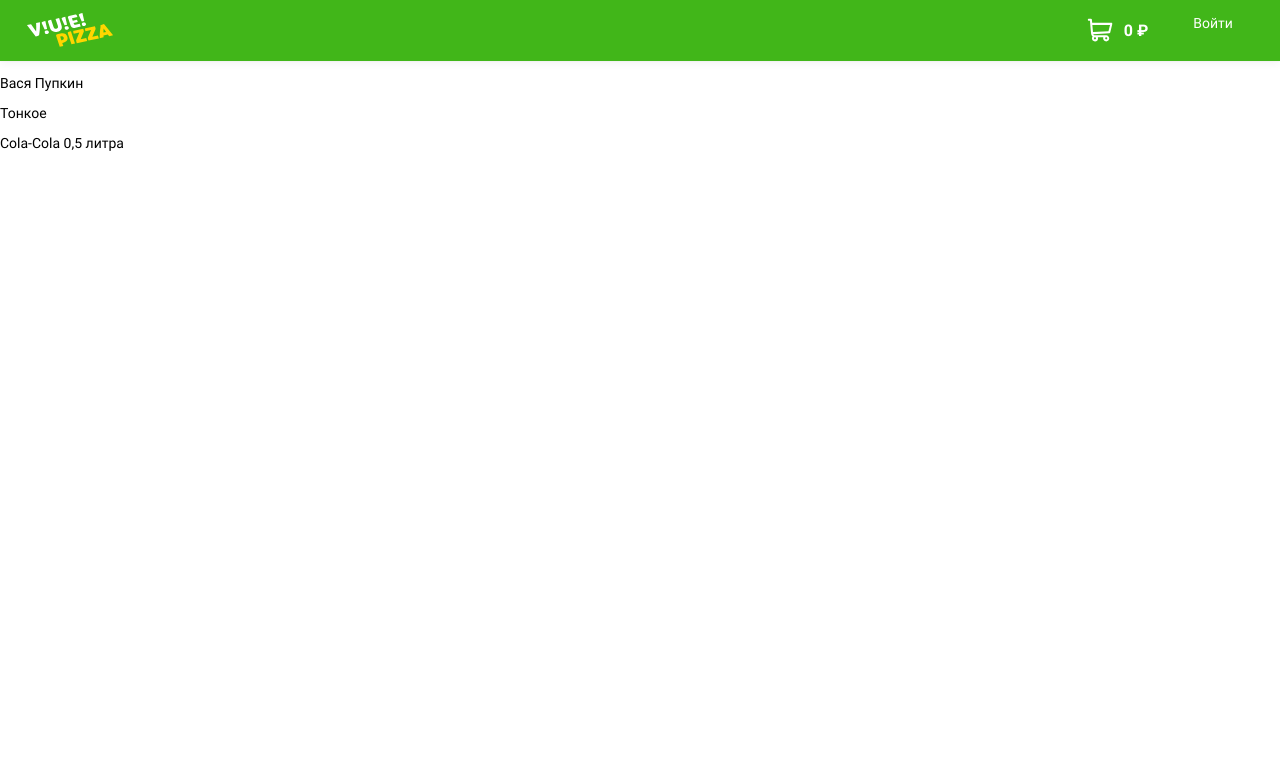
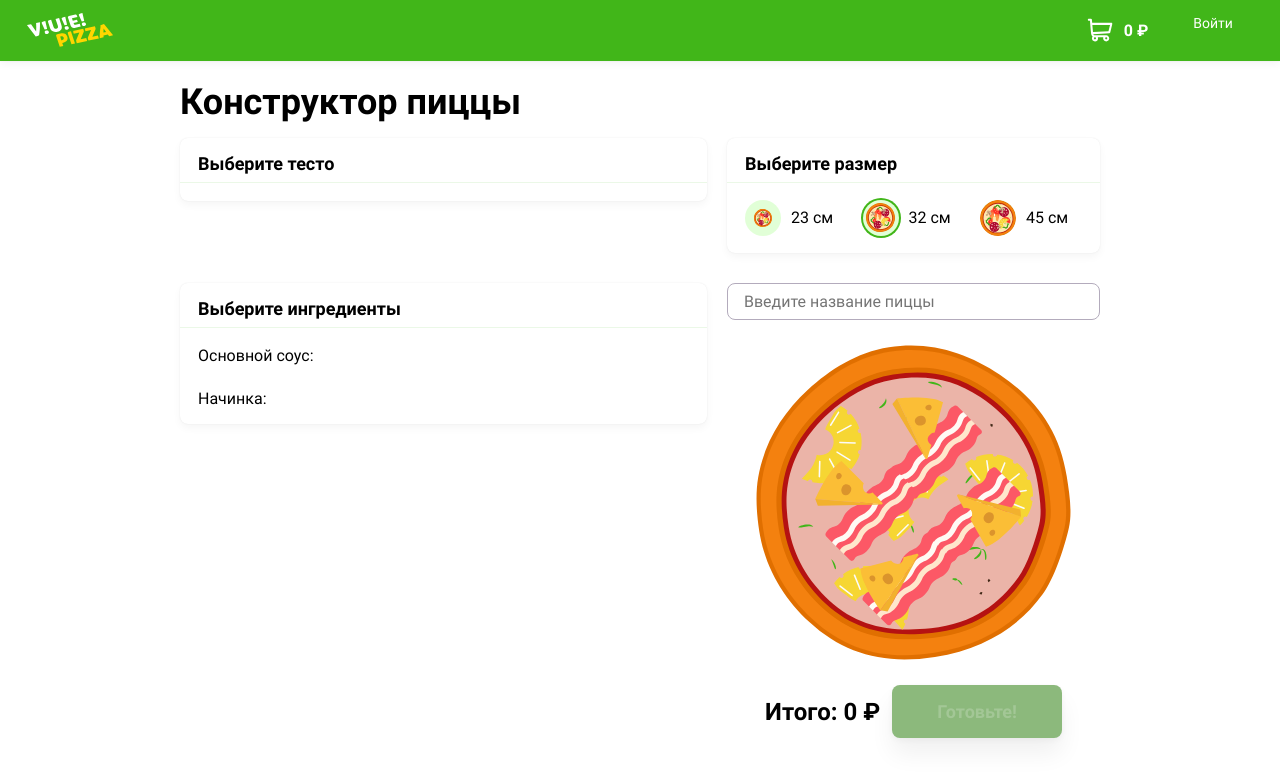
Before and after one commit to KuryakovDen/42634-pizza-1, a Vue app in the folder src/frontend/: page / in a window 1280 px wide. Shown: the top 782 px of the page. Built offline with nearby package versions, Linux system fonts and the light colour scheme.

Commit message:
Вставка разметки контента

```diff
--- a/src/frontend/src/views/Index.vue
+++ b/src/frontend/src/views/Index.vue
@@ -18,9 +18,161 @@
         <a href="#" class="header__login"><span>Войти</span></a>
       </div>
     </header>
-    <p>{{ user.name }}</p>
-    <p>{{ pizza.dough[0].name }}</p>
-    <p>{{ misc[0].name }}</p>
+    <main class="content">
+      <form action="#" method="post">
+        <div class="content__wrapper">
+          <h1 class="title title--big">Конструктор пиццы</h1>
+
+          <div class="content__dough">
+            <div class="sheet">
+              <h2 class="title title--small sheet__title">Выберите тесто</h2>
+
+              <div class="sheet__content dough">
+                <label
+                  class="dough__input"
+                  :class="`dough__input--${value}`"
+                  v-for="{ id, name, description, value } in dough"
+                  :key="id"
+                >
+                  <input
+                    type="radio"
+                    name="dought"
+                    :value="value"
+                    class="visually-hidden"
+                    checked
+                  />
+                  <b>{{ name }}</b>
+                  <span>{{ description }}</span>
+                </label>
+              </div>
+            </div>
+          </div>
+
+          <div class="content__diameter">
+            <div class="sheet">
+              <h2 class="title title--small sheet__title">Выберите размер</h2>
+
+              <div class="sheet__content diameter">
+                <label class="diameter__input diameter__input--small">
+                  <input
+                    type="radio"
+                    name="diameter"
+                    value="small"
+                    class="visually-hidden"
+                  />
+                  <span>23 см</span>
+                </label>
+                <label class="diameter__input diameter__input--normal">
+                  <input
+                    type="radio"
+                    name="diameter"
+                    value="normal"
+                    class="visually-hidden"
+                    checked
+                  />
+                  <span>32 см</span>
+                </label>
+                <label class="diameter__input diameter__input--big">
+                  <input
+                    type="radio"
+                    name="diameter"
+                    value="big"
+                    class="visually-hidden"
+                  />
+                  <span>45 см</span>
+                </label>
+              </div>
+            </div>
+          </div>
+
+          <div class="content__ingredients">
+            <div class="sheet">
+              <h2 class="title title--small sheet__title">
+                Выберите ингредиенты
+              </h2>
+
+              <div class="sheet__content ingredients">
+                <div class="ingredients__sauce">
+                  <p>Основной соус:</p>
+                  <label
+                    v-for="{ id, name, value } in sauces"
+                    :key="id"
+                    class="radio ingredients__input"
+                  >
+                    <input type="radio" name="sauce" :value="value" checked />
+                    <span>{{ name }}</span>
+                  </label>
+                </div>
+
+                <div class="ingredients__filling">
+                  <p>Начинка:</p>
+
+                  <ul class="ingredients__list">
+                    <li
+                      class="ingredients__item"
+                      v-for="{ id, name, modifier } in ingredients"
+                      :key="id"
+                    >
+                      <span :class="`filling filling--${modifier}`">{{
+                        name
+                      }}</span>
+
+                      <div class="counter counter--orange ingredients__counter">
+                        <button
+                          type="button"
+                          class="counter__button counter__button--minus"
+                          disabled
+                        >
+                          <span class="visually-hidden">Меньше</span>
+                        </button>
+                        <input
+                          type="text"
+                          name="counter"
+                          class="counter__input"
+                          value="0"
+                        />
+                        <button
+                          type="button"
+                          class="counter__button counter__button--plus"
+                        >
+                          <span class="visually-hidden">Больше</span>
+                        </button>
+                      </div>
+                    </li>
+                  </ul>
+                </div>
+              </div>
+            </div>
+          </div>
+
+          <div class="content__pizza">
+            <label class="input">
+              <span class="visually-hidden">Название пиццы</span>
+              <input
+                type="text"
+                name="pizza_name"
+                placeholder="Введите название пиццы"
+              />
+            </label>
+
+            <div class="content__constructor">
+              <div class="pizza pizza--foundation--big-tomato">
+                <div class="pizza__wrapper">
+                  <div class="pizza__filling pizza__filling--ananas"></div>
+                  <div class="pizza__filling pizza__filling--bacon"></div>
+                  <div class="pizza__filling pizza__filling--cheddar"></div>
+                </div>
+              </div>
+            </div>
+
+            <div class="content__result">
+              <p>Итого: 0 ₽</p>
+              <button type="button" class="button" disabled>Готовьте!</button>
+            </div>
+          </div>
+        </div>
+      </form>
+    </main>
   </div>
 </template>
 <script>
```
